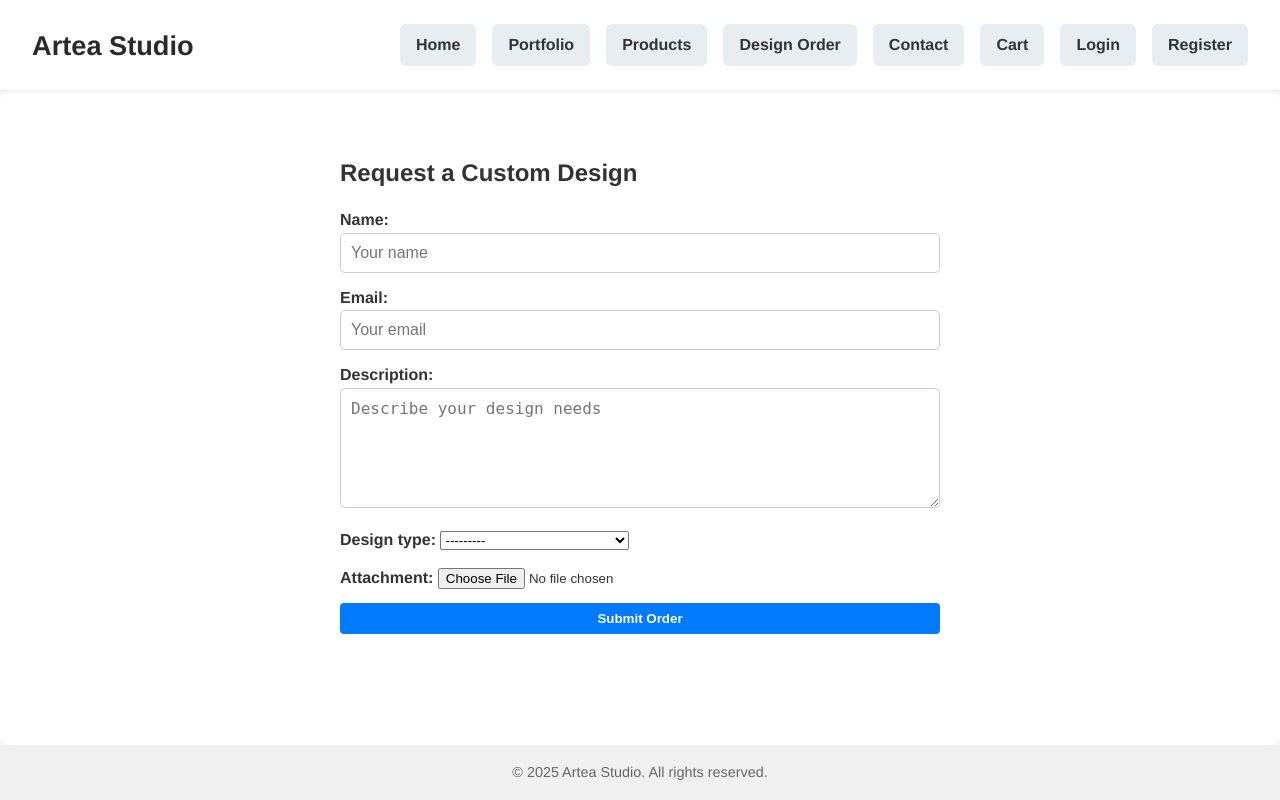
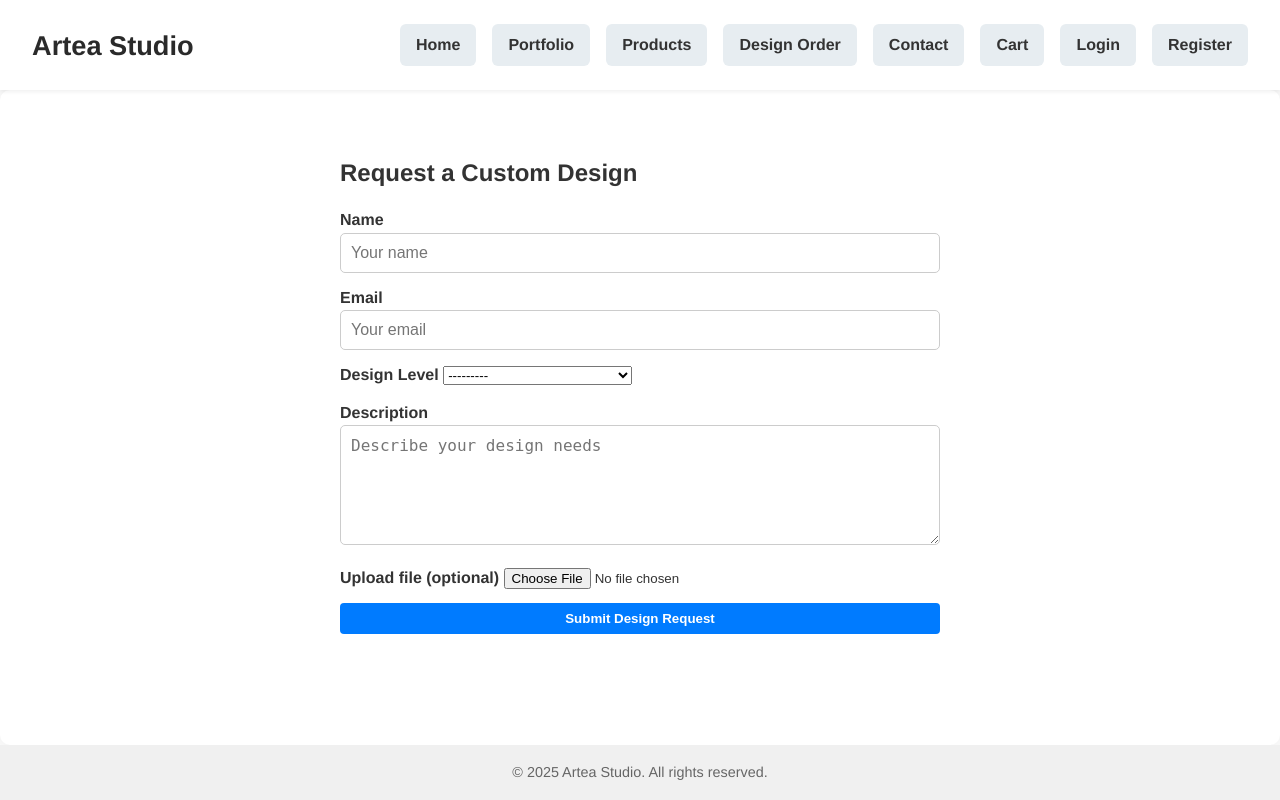
Before and after one commit to creanorcode/project_5, a Django app: page /orders/design/ in a window 1280 px wide. Run offline with Django 4.2, Linux system fonts and the light colour scheme; tables that the repository leaves empty hold one stand-in row (values such as "Sample post").

Commit message:
Render design order form manually with semantic HTML structure.

```diff
--- a/orders/templates/orders/design_order.html
+++ b/orders/templates/orders/design_order.html
@@ -6,10 +6,35 @@
 {% block content %}
 <section class="container-narrow">
     <h2>Request a Custom Design</h2>
-    <form method="post" enctype="multipart/form-data">
+    <form method="post" enctype="multipart/form-data" class="form-section">
         {% csrf_token %}
-        {{ form.as_p }}
-        <button type="submit" class="btn btn-primary">Submit Order</button>
+
+        <div class="form-group">
+            <label for="id_name">Name</label>
+            {{ form.name }}
+        </div>
+
+        <div class="form-group">
+            <label for="id_email">Email</label>
+            {{ form.email }}
+        </div>
+
+        <div class="form-group">
+            <label for="id_design_type">Design Level</label>
+            {{ form.design_type }}
+        </div>
+
+        <div class="form-group">
+            <label for="id_description">Description</label>
+            {{ form.description }}
+        </div>
+
+        <div class="form-group">
+            <label for="id_attachment">Upload file (optional)</label>
+            {{ form.attachment }}
+        </div>
+
+        <button type="submit" class="btn btn-primary">Submit Design Request</button>
     </form>
 </section>
 {% endblock %}
```
